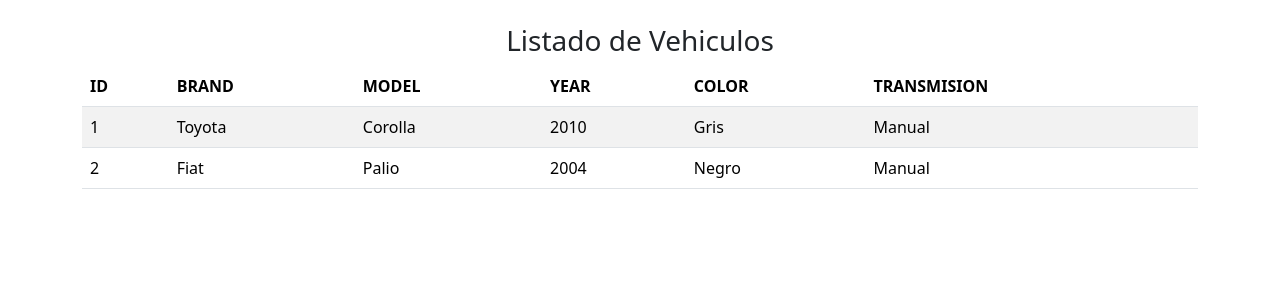
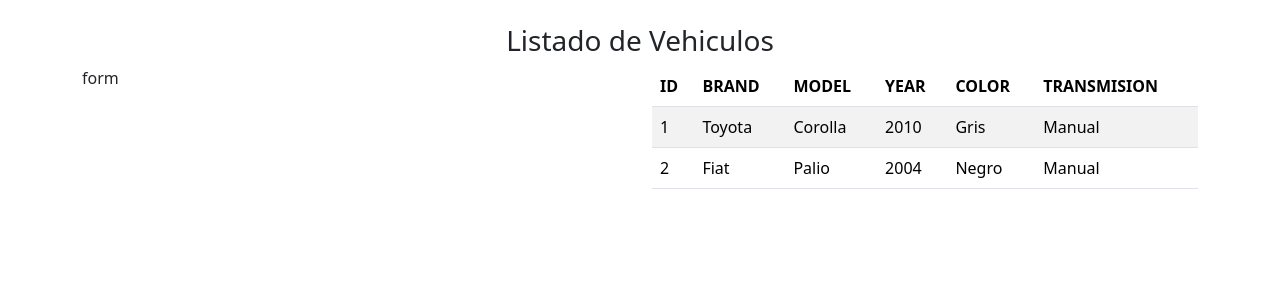
Before and after one commit to salvadorbravo09/GarageApp, an Angular app in the folder web/: page / in a window 1280 px wide. Shown: the top 300 px of the page. Built offline with nearby package versions, Linux system fonts and the light colour scheme.

Commit message:
feat: dividing into subcomponent

```diff
--- a/web/src/app/components/garage-app.component.html
+++ b/web/src/app/components/garage-app.component.html
@@ -2,34 +2,13 @@
   <h3 class="text-center my-2">{{ title }}</h3>
   <div class="row">
     <div class="col">
+      form
+    </div>
+    <div class="col">
       <div *ngIf="vehicles.length === 0" class="alert alert-warning">
         No hay registros en el sistema
       </div>
-      <table
-        *ngIf="vehicles.length > 0"
-        class="table table-hover table-striped"
-      >
-        <thead>
-          <tr>
-            <th scope="col">ID</th>
-            <th scope="col">BRAND</th>
-            <th scope="col">MODEL</th>
-            <th scope="col">YEAR</th>
-            <th scope="col">COLOR</th>
-            <th scope="col">TRANSMISION</th>
-          </tr>
-        </thead>
-        <tbody>
-          <tr *ngFor="let vehicle of vehicles; let i = index">
-            <td>{{ vehicle.id }}</td>
-            <td>{{ vehicle.brand }}</td>
-            <td>{{ vehicle.model }}</td>
-            <td>{{ vehicle.year }}</td>
-            <td>{{ vehicle.color }}</td>
-            <td>{{ vehicle.transmision }}</td>
-          </tr>
-        </tbody>
-      </table>
+      <app-garage [vehicles]="vehicles"></app-garage>
     </div>
   </div>
 </div>
--- a/web/src/app/components/garage-app.component.ts
+++ b/web/src/app/components/garage-app.component.ts
@@ -2,11 +2,12 @@ import { Component, OnInit } from '@angular/core';
 import { Vehicle } from '../models/vehicle';
 import { VehicleService } from '../services/vehicle.service';
 import { CommonModule } from '@angular/common';
+import { GarageComponent } from './garage/garage.component';
 
 @Component({
   selector: 'app-garage-app',
   standalone: true,
-  imports: [CommonModule],
+  imports: [CommonModule, GarageComponent],
   templateUrl: './garage-app.component.html',
 })
 export class GarageAppComponent implements OnInit {
--- /dev/null
+++ b/web/src/app/components/garage/garage.component.html
@@ -0,0 +1,22 @@
+<table *ngIf="vehicles.length > 0" class="table table-hover table-striped">
+  <thead>
+    <tr>
+      <th scope="col">ID</th>
+      <th scope="col">BRAND</th>
+      <th scope="col">MODEL</th>
+      <th scope="col">YEAR</th>
+      <th scope="col">COLOR</th>
+      <th scope="col">TRANSMISION</th>
+    </tr>
+  </thead>
+  <tbody>
+    <tr *ngFor="let vehicle of vehicles; let i = index">
+      <td>{{ vehicle.id }}</td>
+      <td>{{ vehicle.brand }}</td>
+      <td>{{ vehicle.model }}</td>
+      <td>{{ vehicle.year }}</td>
+      <td>{{ vehicle.color }}</td>
+      <td>{{ vehicle.transmision }}</td>
+    </tr>
+  </tbody>
+</table>
--- /dev/null
+++ b/web/src/app/components/garage/garage.component.ts
@@ -0,0 +1,14 @@
+import { CommonModule } from '@angular/common';
+import { Component, Input } from '@angular/core';
+import { Vehicle } from '../../models/vehicle';
+
+@Component({
+  selector: 'app-garage',
+  standalone: true,
+  imports: [CommonModule],
+  templateUrl: './garage.component.html',
+})
+export class GarageComponent {
+  @Input()
+  vehicles: Vehicle[] = [];
+}
```
